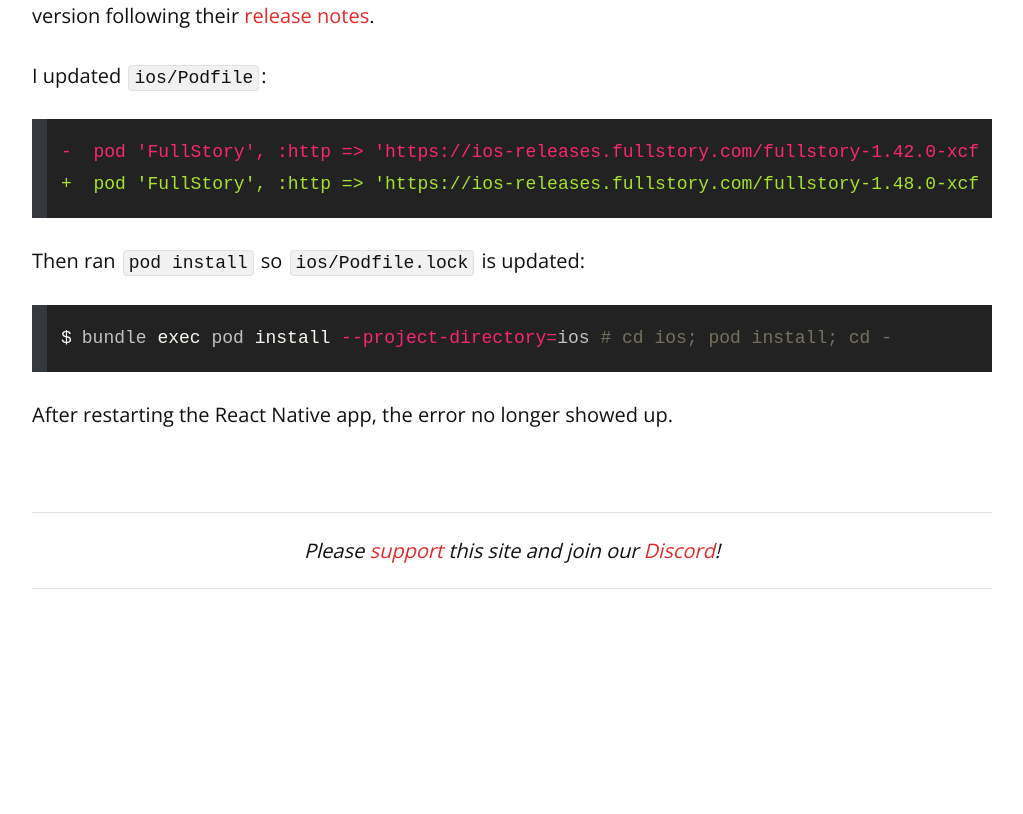
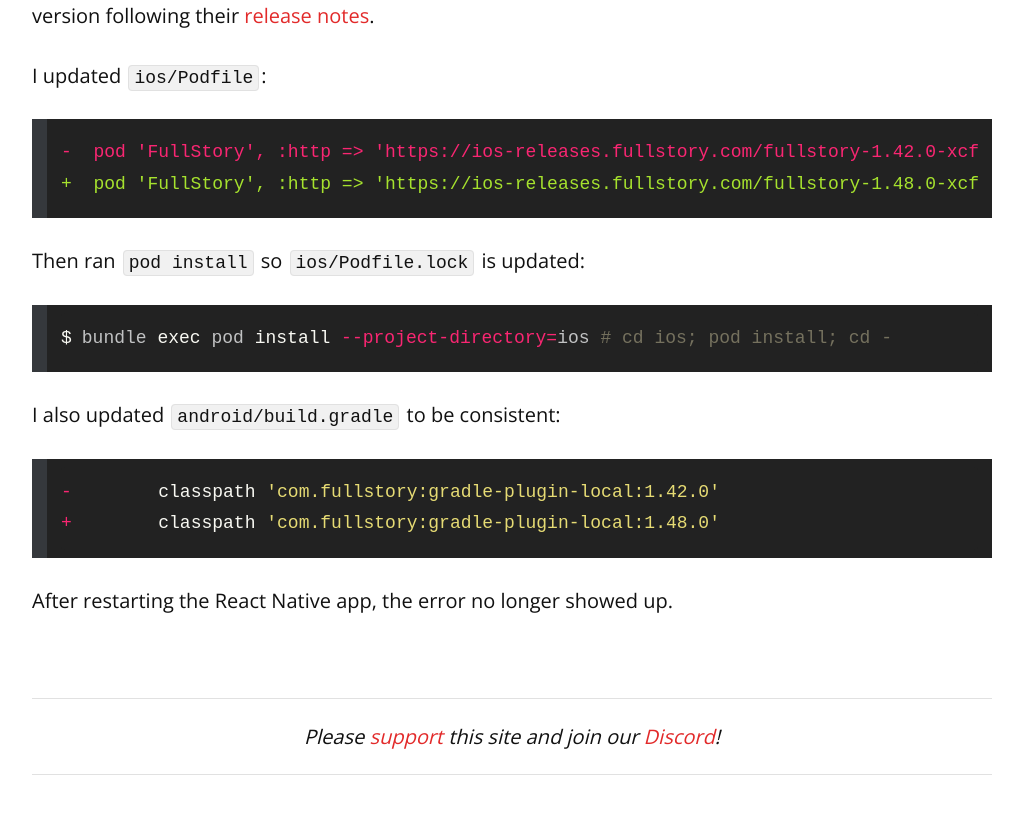
Before and after one commit to remarkablemark/remarkablemark.github.io, a Jekyll site: the page built from _posts/2024/2024-05-06-fix-fullstory-exception-on-ios-17.md, in a window 1280 px wide and 900 px high, scrolled down 1162 px. Shown: the top 814 px of the window, without its empty margins (128-1151 px from the left). Built offline with Jekyll 4.4.1, drawn with Linux system fonts in a browser that asks for light colours; comment, search, counter and statistics services are not loaded; before the commit the page ends 1876 px from its top, so only the background shows below that.

Commit message:
Revert "chore(posts): update "Fix FullStory exception on iOS 17""
This reverts commit 824d6f104474619cc04e095f6aba713ac23f1d52.

````diff
--- a/_posts/2024/2024-05-06-fix-fullstory-exception-on-ios-17.md
+++ b/_posts/2024/2024-05-06-fix-fullstory-exception-on-ios-17.md
@@ -50,4 +50,11 @@
 bundle exec pod install --project-directory=ios # cd ios; pod install; cd -
 ```
 
+I also updated `android/build.gradle` to be consistent:
+
+```groovy
+-        classpath 'com.fullstory:gradle-plugin-local:1.42.0'
++        classpath 'com.fullstory:gradle-plugin-local:1.48.0'
+```
+
 After restarting the React Native app, the error no longer showed up.
````
